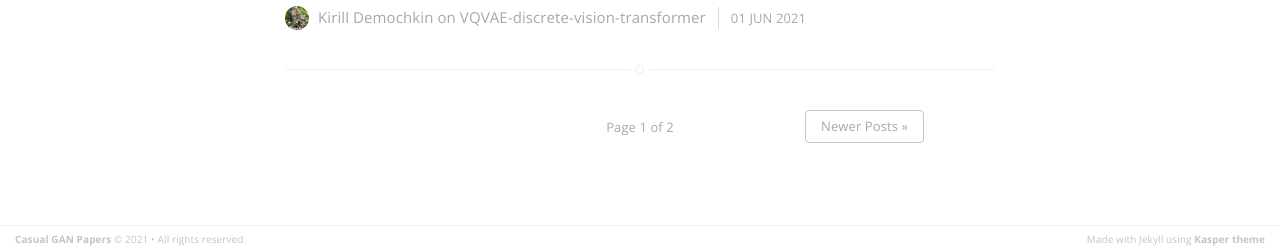
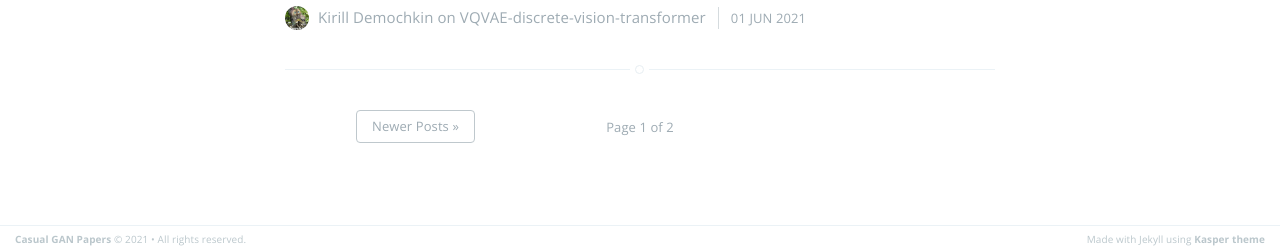
Before and after one commit to KirillDemochkin/kirilldemochkin.github.io, a Jekyll site: the page built from index.html, in a window 1280 px wide. Shown: the part 4745-4996 px from the top of the page. Built offline with Jekyll 4.4.1, drawn with Linux system fonts in a browser that asks for light colours; the list of posts is cut into pages by our own code; comment, search, counter and statistics services are not loaded.

Commit message:
Update pagination.html

```diff
--- a/_includes/pagination.html
+++ b/_includes/pagination.html
@@ -2,13 +2,13 @@
     {% if paginator.total_pages > 1 %}
         <div class="pagination">
             {% if paginator.previous_page %}
-                <a class="newer-posts" href="{{ paginator.previous_page_path | relative_url }}">&laquo; Older Posts</a>
+                <a class="older-posts" href="{{ paginator.previous_page_path | relative_url }}">&laquo; Older Posts</a>
             {% endif %}
 
             <span class="page-number"> Page {{paginator.page}} of {{paginator.total_pages}} </span>
 
             {% if paginator.next_page %}
-                <a class="older-posts" href="{{ paginator.next_page_path | relative_url }}">Newer Posts &raquo;</a>
+                <a class="newer-posts" href="{{ paginator.next_page_path | relative_url }}">Newer Posts &raquo;</a>
             {% endif %}
         </div>
     {% endif %}
```
